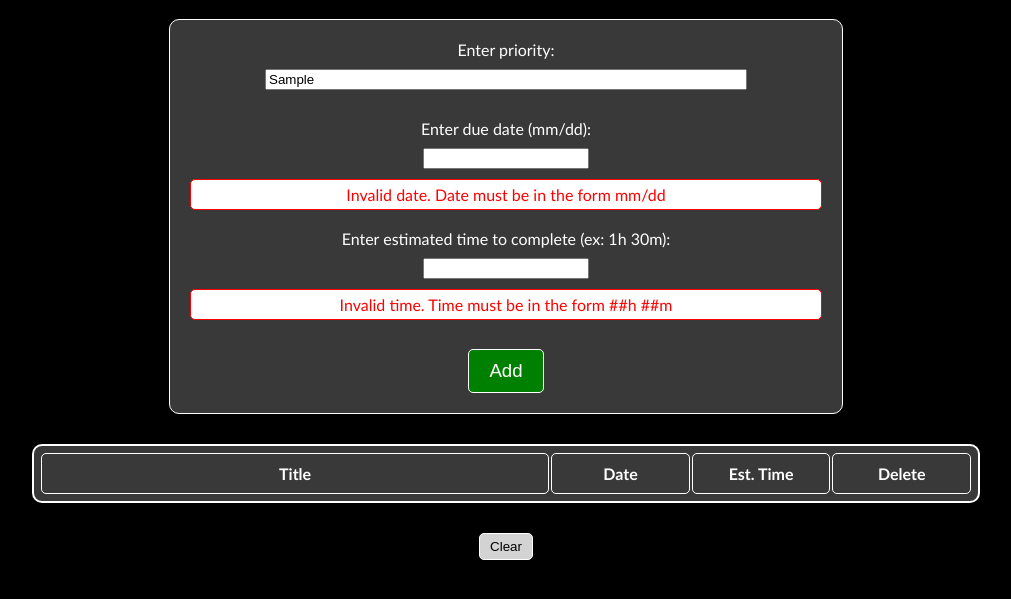
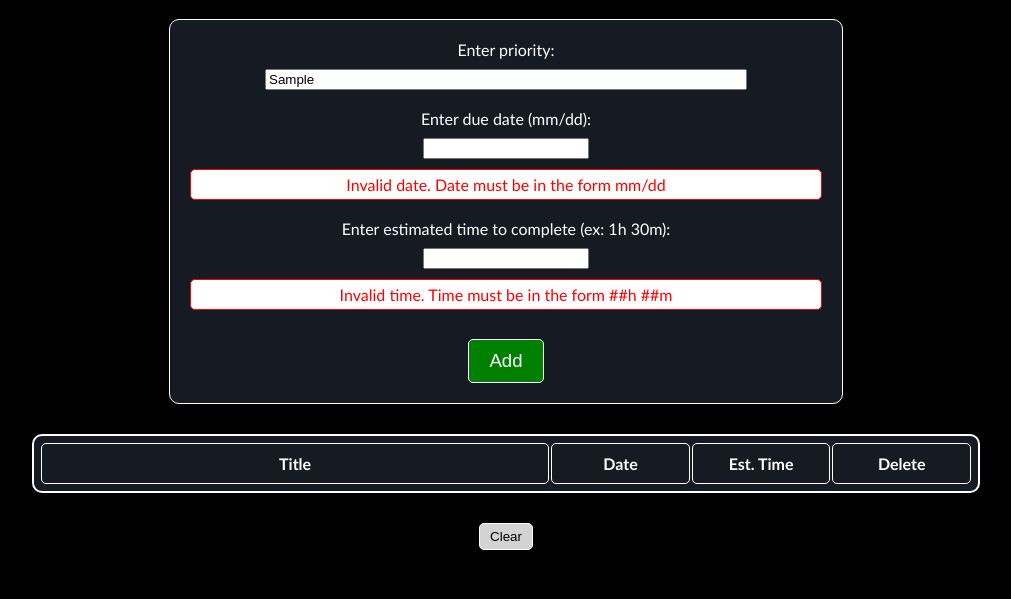
Before and after one commit to jkshep/priority-list, a plain HTML site: page index.html in a window 1280 px wide. Both pictures are taken after typing "Sample", "Sample", "Sample" into the empty fields and a click on the button "Add". Shown: the part 105-704 px from the top of the page, without its empty margins (134-1145 px from the left). Drawn offline with Linux system fonts and the light colour scheme.

Commit message:
updated background color

```diff
--- a/index.js
+++ b/index.js
@@ -187,8 +187,8 @@ const deleteButtonHandler = (title) => {
 
 const displayList = () => {
     const list = document.getElementById('list');
-    list.innerHTML = "<tr> <th width='55%'>Title</th> <th width='15%'>Date</th> " +
-        "<th width='15%'>Est. Time</th> <th width='15%'>Delete</th> </tr>";
+    list.innerHTML = "<thead> <th class='fifty-five'>Title</th> <th class='fifteen'>Date</th> " +
+        "<th class='fifteen'>Est. Time</th> <th class='fifteen'>Delete</th> </thead>";
 
     entries.sort(compareByDate);
     for (let i = 0; i < entries.length; i++) {
@@ -245,6 +245,7 @@ const createEntryHTML = (entry) => {
 const createDeleteButton = () => {
     const buttonCell = document.createElement('td');
     const deleteButton = document.createElement('button')
+    deleteButton.className = 'btn btn-danger';
     deleteButton.innerText = 'X';
 
     buttonCell.appendChild(deleteButton);
--- a/style.css
+++ b/style.css
@@ -15,6 +15,7 @@ h1 {
     padding: 10px 20px;
     background: green;
     font-size: 14pt;
+    border-color: white;
 }
 
 #clear {
@@ -38,7 +39,7 @@ div {
     text-align: center;
 }
 
-table {
+#list {
     margin-left: auto;
     margin-right: auto;
     margin-top: 30px;
@@ -46,7 +47,7 @@ table {
     border: white solid 2px;
     border-radius: 10px;
     width: 75%;
-    background-color: #393939;
+    background-color: #161B23;
 }
 
 th, td {
@@ -56,8 +57,16 @@ th, td {
     text-align: center;
 }
 
+.fifty-five {
+    width: 55%;
+}
+
+.fifteen {
+    width: 15%;
+}
+
 #form {
-    background-color: #393939;
+    background-color: #161B23;
     padding: 20px;
     width: 50%;
     margin-left: auto;
@@ -71,9 +80,6 @@ th, td {
     flex-direction: column;
 }
 
-input {
-    margin-bottom: 10px;
-}
 
 label {
     margin-bottom: 10px;
@@ -104,4 +110,5 @@ label {
     border: solid 1px red;
     padding: 5px;
     border-radius: 5px;
+    margin-top: 10px;
 }
```
Also changed, not shown: index.html (+4 -0 lines).
